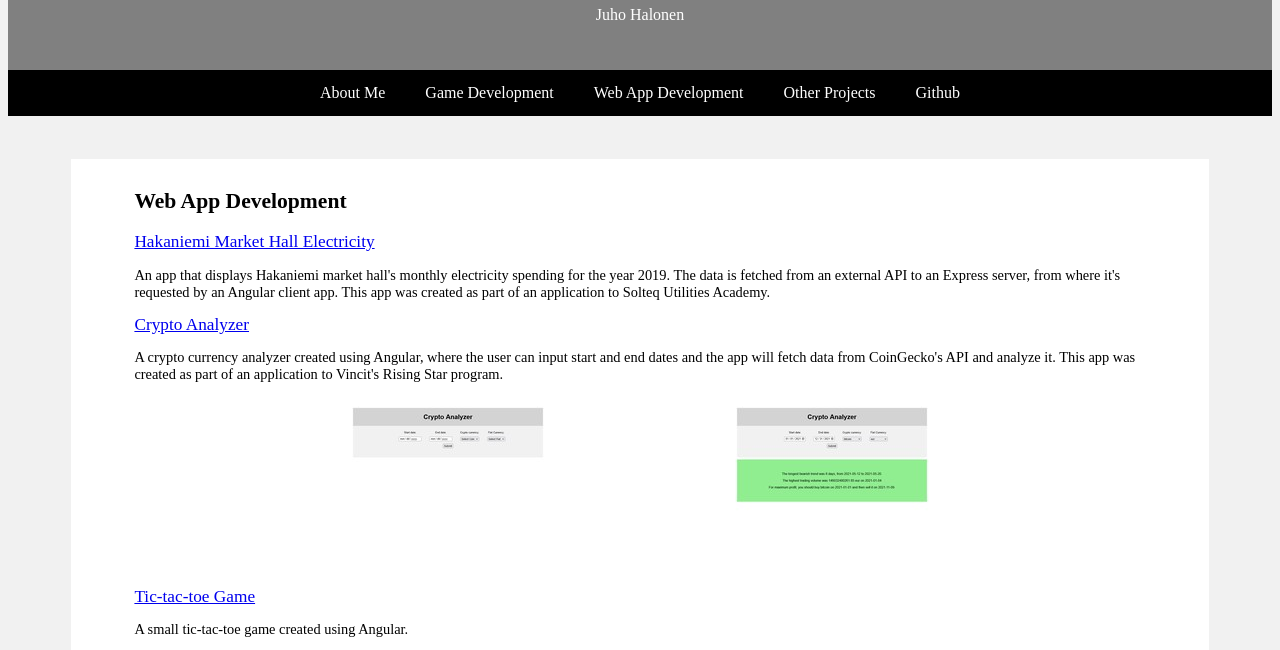
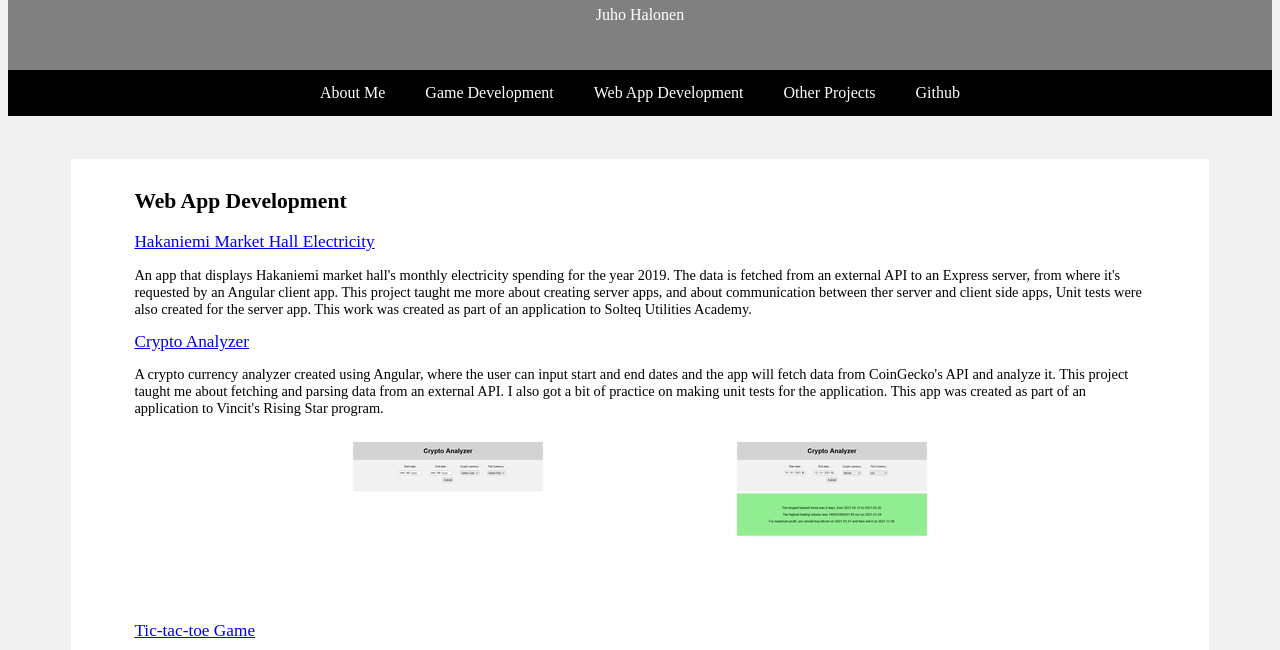
Before and after one commit to Jualhalo/jualhalo.github.io, a plain HTML site: page web.html in a window 1280 px wide. Shown: the part 133-783 px from the top of the page. Drawn offline with Linux system fonts and the light colour scheme.

Commit message:
edited descriptions

```diff
--- a/web.html
+++ b/web.html
@@ -25,10 +25,12 @@
                 <h2>Web App Development</h2>
                 <a href="https://github.com/Jualhalo/hakaniemi"target="_blank" rel="noopener noreferrer" class="projectLink">Hakaniemi Market Hall Electricity</a>
                 <p>An app that displays Hakaniemi market hall's monthly electricity spending for the year 2019. The data is fetched from an external API to an Express server,
-                    from where it's requested by an Angular client app. This app was created as part of an application to Solteq Utilities Academy.
+                    from where it's requested by an Angular client app. This project taught me more about creating server apps, and about communication between ther server
+                    and client side apps, Unit tests were also created for the server app. This work was created as part of an application to Solteq Utilities Academy.
                 </p>
                 <a href="https://github.com/Jualhalo/ScroogeCrypto"target="_blank" rel="noopener noreferrer" class="projectLink">Crypto Analyzer</a>
                 <p>A crypto currency analyzer created using Angular, where the user can input start and end dates and the app will fetch data from CoinGecko's API and analyze it.
+                    This project taught me about fetching and parsing data from an external API. I also got a bit of practice on making unit tests for the application.
                     This app was created as part of an application to Vincit's Rising Star program.
                 </p>
                 <div class="screens">
```
